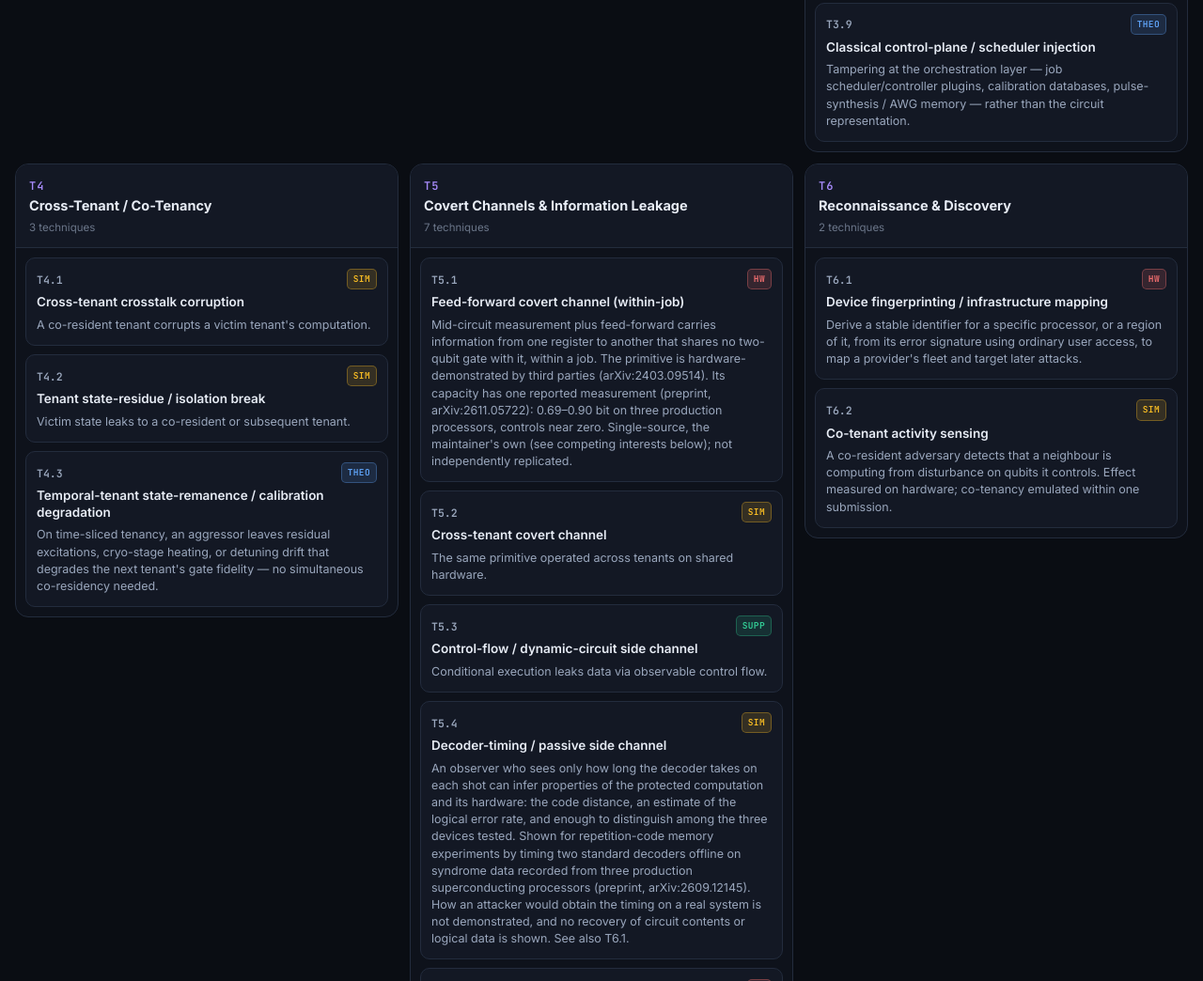
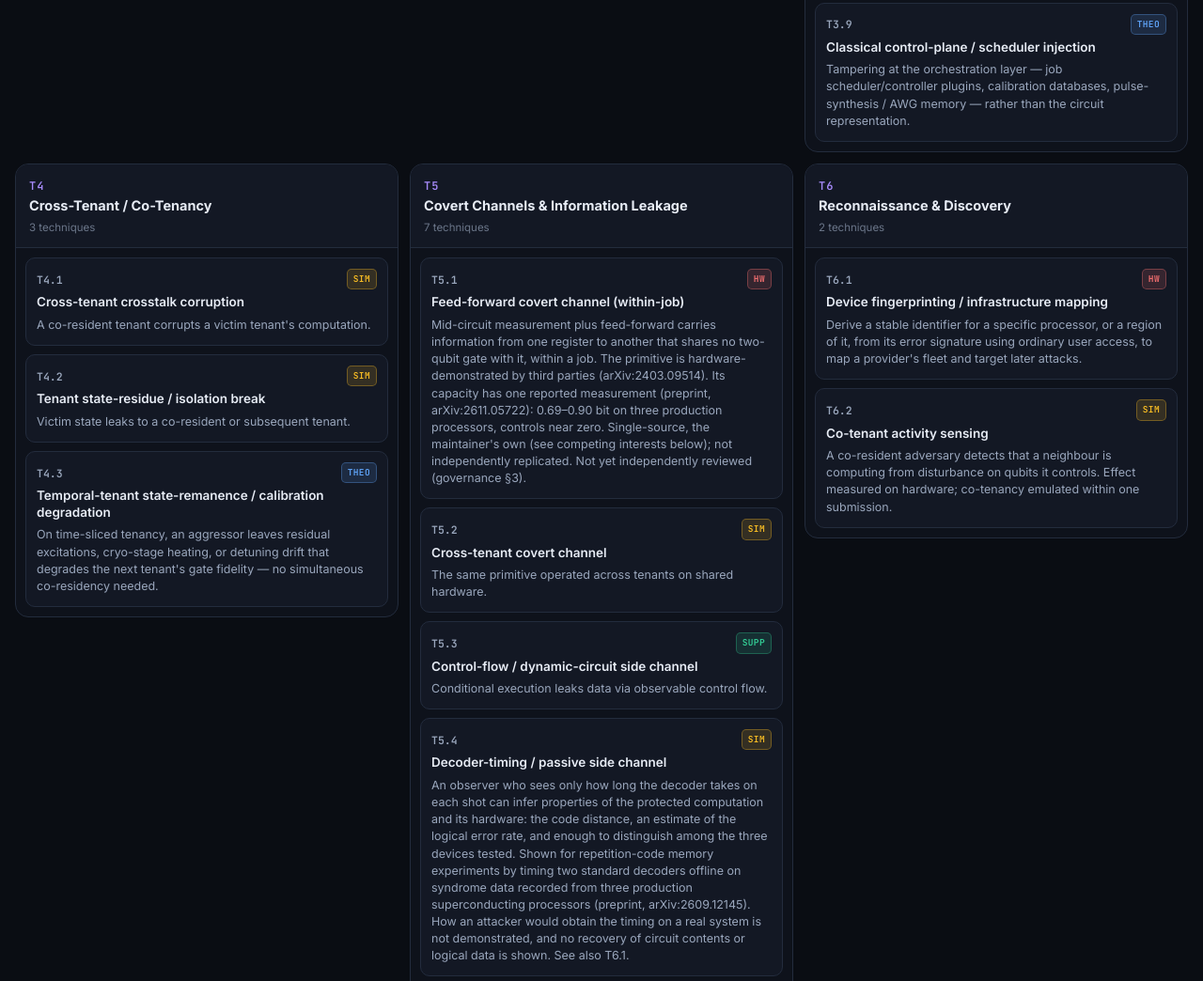
Before and after one commit to garrv105/QHTM, a plain HTML site: page index.html in a window 1280 px wide. Shown: the part 1756-2800 px from the top of the page at 94% size. Drawn offline with Linux system fonts and the light colour scheme.

Commit message:
T5.1: record that the entry is not yet independently reviewed
Governance §3 (v1.1) says an entry whose evidence includes the Founding Editor's own work has the status 'not independently reviewed' until a Reviewer with no involvement in that work has reviewed it. T5.1's capacity figure rests on the maintainer's own measurement, so the entry now states that status. No tag, ID or count change.

```diff
--- a/index.html
+++ b/index.html
@@ -238,7 +238,7 @@ const TACTICS = [
     ["T4.3","Temporal-tenant state-remanence / calibration degradation",["Theo"],"On time-sliced tenancy, an aggressor leaves residual excitations, cryo-stage heating, or detuning drift that degrades the next tenant's gate fidelity — no simultaneous co-residency needed."],
   ]},
   { id:"T5", name:"Covert Channels & Information Leakage", techs:[
-    ["T5.1","Feed-forward covert channel (within-job)",["HW"],"Mid-circuit measurement plus feed-forward carries information from one register to another that shares no two-qubit gate with it, within a job. The primitive is hardware-demonstrated by third parties (arXiv:2403.09514). Its capacity has one reported measurement (preprint, arXiv:2611.05722): 0.69–0.90 bit on three production processors, controls near zero. Single-source, the maintainer's own (see competing interests below); not independently replicated."],
+    ["T5.1","Feed-forward covert channel (within-job)",["HW"],"Mid-circuit measurement plus feed-forward carries information from one register to another that shares no two-qubit gate with it, within a job. The primitive is hardware-demonstrated by third parties (arXiv:2403.09514). Its capacity has one reported measurement (preprint, arXiv:2611.05722): 0.69–0.90 bit on three production processors, controls near zero. Single-source, the maintainer's own (see competing interests below); not independently replicated. Not yet independently reviewed (governance §3)."],
     ["T5.2","Cross-tenant covert channel",["Sim"],"The same primitive operated across tenants on shared hardware."],
     ["T5.3","Control-flow / dynamic-circuit side channel",["Supp"],"Conditional execution leaks data via observable control flow."],
     ["T5.4","Decoder-timing / passive side channel",["Sim"],"An observer who sees only how long the decoder takes on each shot can infer properties of the protected computation and its hardware: the code distance, an estimate of the logical error rate, and enough to distinguish among the three devices tested. Shown for repetition-code memory experiments by timing two standard decoders offline on syndrome data recorded from three production superconducting processors (preprint, arXiv:2609.12145). How an attacker would obtain the timing on a real system is not demonstrated, and no recovery of circuit contents or logical data is shown. See also T6.1."],
```
Also changed, not shown: 1 other file.
